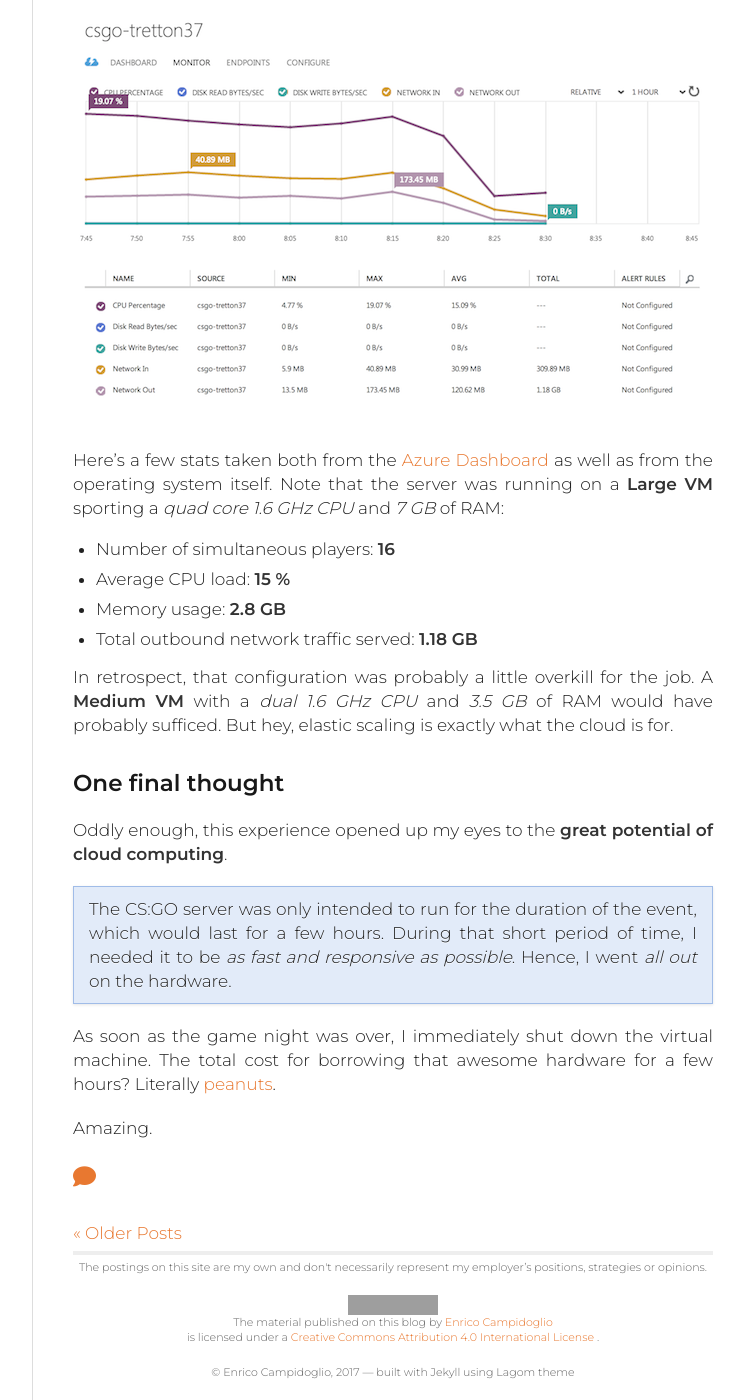
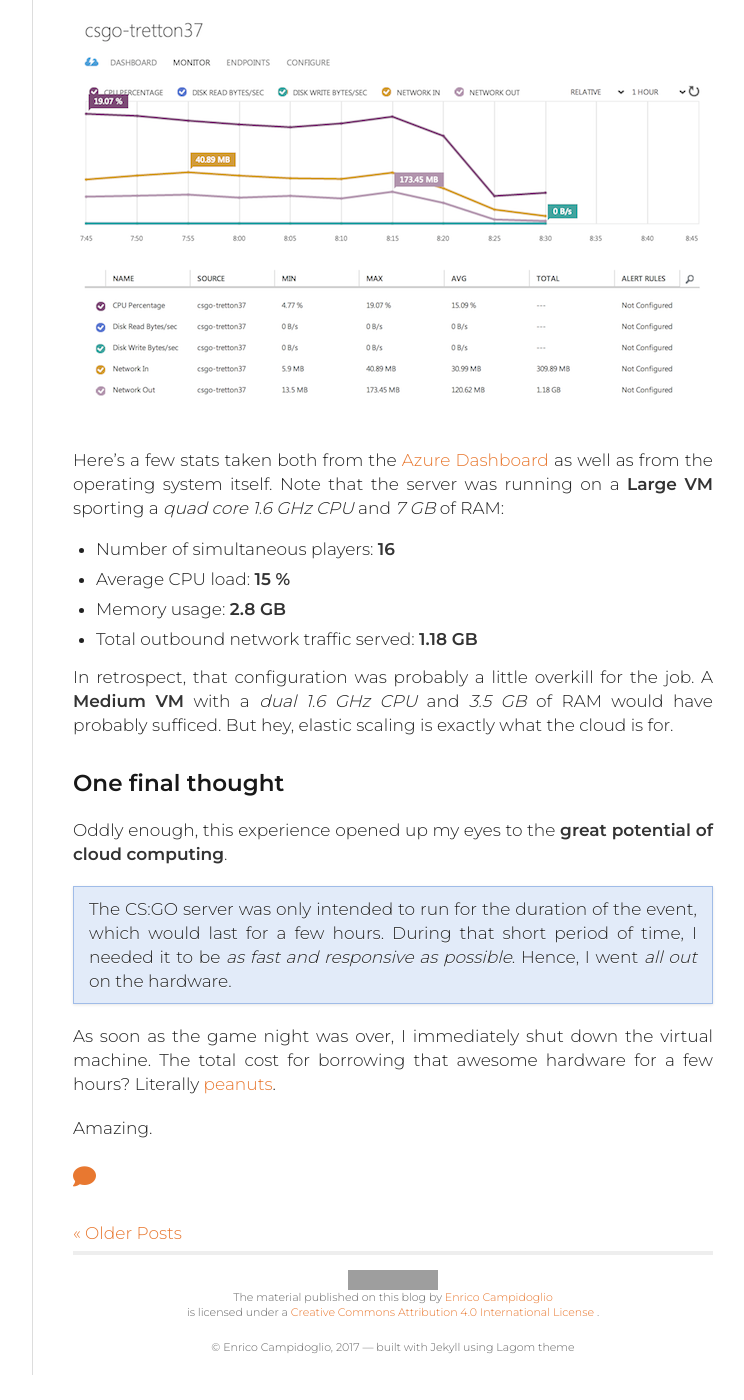
Before and after one commit to megakemp/megakemp.github.io, a Jekyll site: the page built from index.html, in a window 1280 px wide and 1400 px high, scrolled down 27622 px. Shown: the whole window, without its empty margins (388-1132 px from the left). Built offline with Jekyll 4.4.1, drawn with Linux system fonts in a browser that asks for light colours; nearby versions of some CDN libraries; the list of posts is cut into pages by our own code; comment, search, counter and statistics services are not loaded; after the commit the page ends 28997 px from its top, so only the background shows below that; grey boxes are pictures that could not be loaded.

Commit message:
Turns off the employer disclaimer

```diff
--- a/_config.yml
+++ b/_config.yml
@@ -41,4 +41,4 @@
   google_analytics_property_name: megakemp.com
 
   # Toggle "Postings are my own" disclaimer in footer
-  show_disclaimer: true
+  show_disclaimer: false
--- a/_includes/css/screen.css
+++ b/_includes/css/screen.css
@@ -568,7 +568,7 @@
 }
 
 .disclaimer p {
-  margin-top: 5px;
+  margin-top: 15px;
   font-size: 11px;
   text-align: center;
   line-height: 15px;
```
